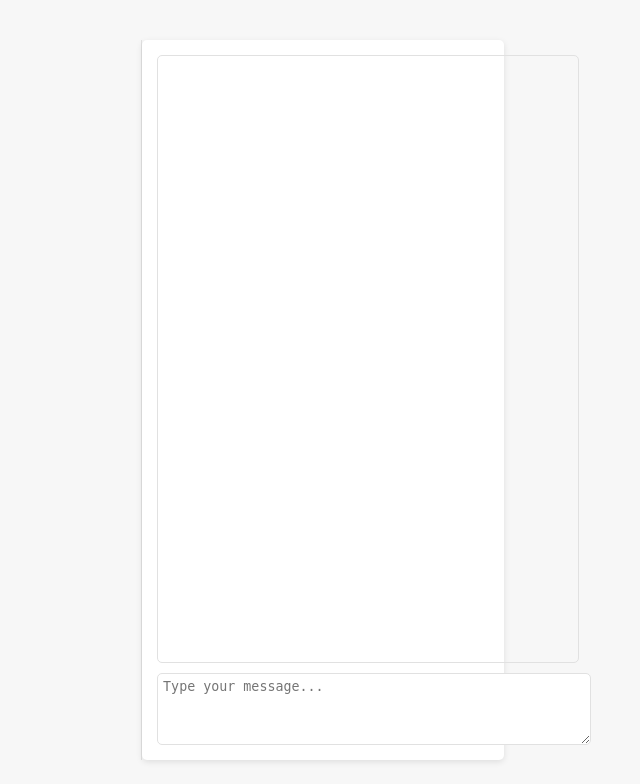
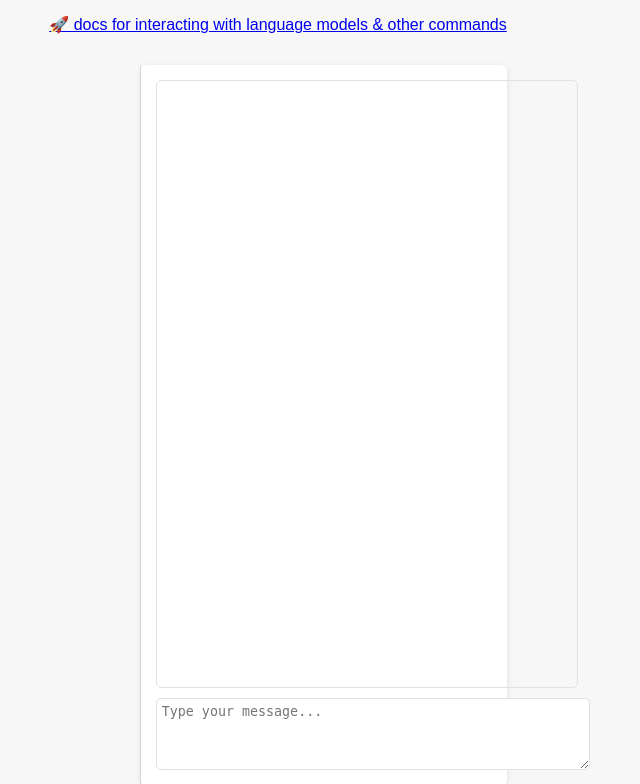
Before and after one commit to russellballestrini/flask-socketio-llm-completions, a Flask app: page /chat/1 in a window 1280 px wide. Shown: the top 784 px of the page, without its empty margins (362-1002 px from the left). Run offline with Flask 3, Linux system fonts and the light colour scheme; some libraries are stand-ins or nearby versions.

Commit message:
add a link to the docs 	modified:   templates/chat.html

```diff
--- a/templates/chat.html
+++ b/templates/chat.html
@@ -81,7 +81,7 @@
         align-items: start;
     }
 
-    /* Styling for the delete button next to messages */
+    /* Styling for the delete and edit buttons next to messages */
     .message-wrapper button {
         margin-top: 16px;
         margin-right: 8px;
@@ -161,6 +161,7 @@
    </style>
 </head>
 <body>
+  <a href="https://github.com/russellballestrini/flask-socketio-llm-completions#interacting-with-language-models" target="_blank">🚀 docs for interacting with language models & other commands</a>
   <div class="main-container">
     <div id="rooms-list">
         <ul>
```
